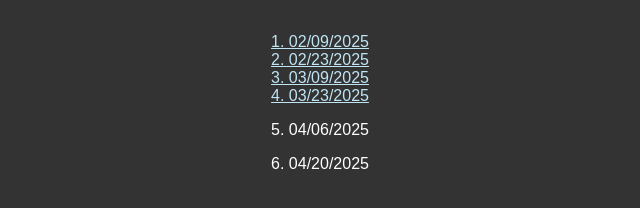
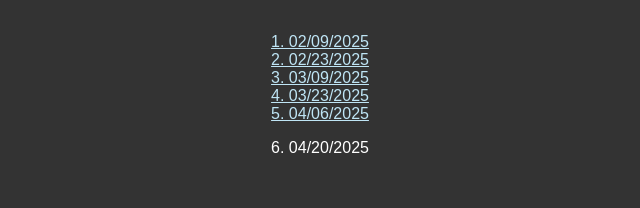
Before and after one commit to zoiecamp/zoiecamp.github.io, a plain HTML site: page blog/index.html in a window 1280 px wide. Shown: the part 94-302 px from the top of the page, without its empty margins (320-960 px from the left). Drawn offline with Linux system fonts and the light colour scheme.

Commit message:
link to blog5

```diff
--- a/blog/index.html
+++ b/blog/index.html
@@ -41,7 +41,8 @@
     <a href="blog3.html" style="color: #BFE5F5;">3. 03/09/2025</a>
     <br>
     <a href="blog4.html" style="color: #BFE5F5;">4. 03/23/2025</a>
-    <p>5. 04/06/2025</p>
+    <br>
+    <a href="blog5.html" style="color: #BFE5F5;">5. 04/06/2025</a>
     <p>6. 04/20/2025</p>
 </div>
 
```
